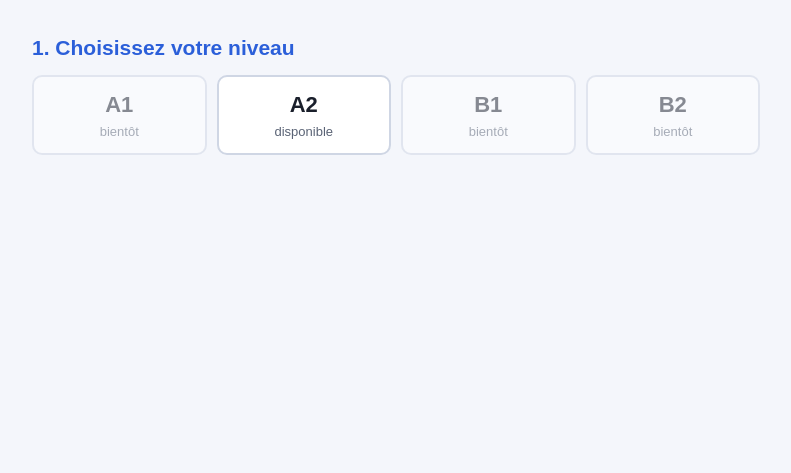
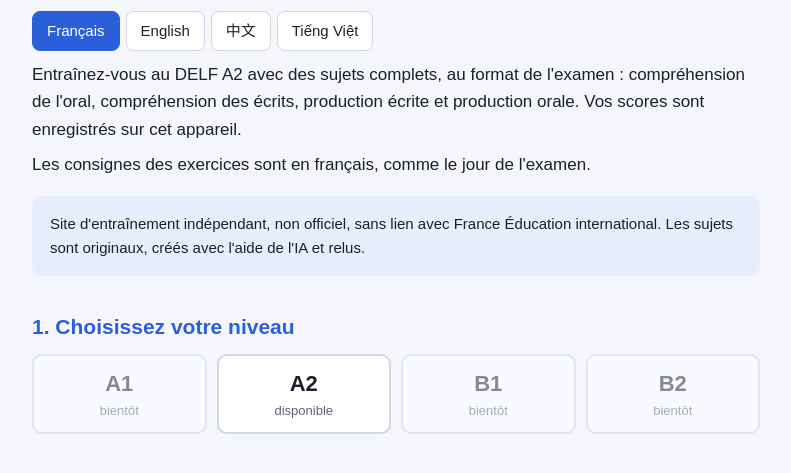
Before and after one commit to remi-delf/site-delf, a plain HTML site: page index.html in a window 1280 px wide. Shown: the part 89-562 px from the top of the page, without its empty margins (244-1035 px from the left). Drawn offline with Linux system fonts and the light colour scheme.

Commit message:
Avertissement « site non officiel » et accueil en 4 langues ; ordre des questions de l'exercice 4
- Accueil : texte d'accueil et avertissement en français, anglais, chinois et vietnamien,
  avec choix de la langue enregistré dans le navigateur
- Avertissement en petit en bas de chaque page d'épreuve
- Écrits, exercice 4 : questions dans l'ordre du texte (vrai ou faux sur la pollution
  en 3e position, question sur Inès en QCM)

Co-Authored-By: Claude Opus 5.5 <noreply@anthropic.com>
Claude-Session: https://claude.ai/code/session_014ZLaZ6UtzdzZqDrtgBc6Q3

```diff
--- a/css/style.css
+++ b/css/style.css
@@ -314,3 +314,30 @@ textarea {
   font: inherit;
 }
 .ligne-note button { margin-top: 0; }
+
+/* ---------- Langues et avertissement ---------- */
+.langues { display: flex; flex-wrap: wrap; gap: 6px; margin: 14px 0 10px; }
+.langues button {
+  min-height: 40px;
+  margin: 0;
+  padding: 6px 14px;
+  border: 1px solid var(--line);
+  background: var(--card);
+  color: var(--ink);
+  font-size: 15px;
+}
+.langues button[aria-pressed="true"] { background: var(--blue); border-color: var(--blue); color: var(--on-blue); }
+.bienvenue p { margin: 0 0 8px; }
+.traduction { color: var(--muted); }
+.avertissement-accueil { font-size: 15px; }
+.avertissement-accueil p + p { margin-top: 6px; }
+footer.avertissement {
+  max-width: 760px;
+  margin: 0 auto;
+  padding: 16px 16px 30px;
+  border-top: 1px solid var(--line);
+  color: var(--muted);
+  font-size: 13px;
+  line-height: 1.5;
+}
+footer.avertissement p { margin: 0 0 4px; }
--- a/data/a2/ecrits_01.js
+++ b/data/a2/ecrits_01.js
@@ -143,10 +143,10 @@ window.SUJET = {
           e: "La ville « prête des vélos aux étudiants »." },
         { doc: "d1", s: "b", q: "Pour avoir un vélo, il faut…", choix: ["payer 50 euros par mois.","donner une caution.","acheter un casque."], r: 1, p: 1.5,
           e: "Il faut « payer une caution de 50 euros », rendue à la fin. Le prêt est gratuit." },
-        { doc: "d1", s: "d", q: "Vrai ou faux ? Inès trouve le bus pratique le matin.", choix: ["Vrai","Faux"], r: 1, p: 1.5,
+        { doc: "d1", s: "c", q: "Vrai ou faux ? La mairie a créé ce service pour réduire la pollution.", choix: ["Vrai","Faux"], r: 0, p: 1.5,
+          e: "« La mairie veut réduire la pollution » et aider les jeunes qui ont peu d'argent." },
+        { doc: "d1", s: "d", q: "Selon Inès, le bus…", choix: ["est pratique et rapide.","coûte cher et il est souvent plein le matin.","ne va pas jusqu'à l'université."], r: 1, p: 1.5,
           e: "Inès dit que le bus « coûte cher » et qu'il est « souvent plein le matin »." },
-        { doc: "d1", s: "c", q: "Pourquoi la mairie a-t-elle créé ce service ?", choix: ["Pour réduire la pollution.","Pour vendre des vélos.","Pour organiser un festival."], r: 0, p: 1.5,
-          e: "« La mairie veut réduire la pollution » et aider les jeunes." },
         { doc: "d1", s: "e", q: "Le mercredi après-midi, les étudiants peuvent…", choix: ["rendre leur vélo.","apprendre à réparer leur vélo.","louer un deuxième vélo."], r: 1, p: 1.5,
           e: "Il y a « un atelier gratuit » pour « apprendre à réparer leur vélo »." }
       ]
--- a/index.html
+++ b/index.html
@@ -10,6 +10,10 @@
 <main>
   <h1>Entraînement au DELF</h1>
   <p class="sub">Des sujets originaux, au format de l'examen officiel.</p>
+
+  <div class="langues" id="langues" aria-label="Langue / Language / 语言 / Ngôn ngữ"></div>
+  <div class="bienvenue" id="bienvenue"></div>
+  <div class="encadre avertissement-accueil" id="avertissement-accueil"></div>
 
   <h2>1. Choisissez votre niveau</h2>
   <div class="niveaux">
@@ -69,5 +73,6 @@
   afficher(location.hash.slice(1));
 })();
 </script>
+<script src="js/langues.js"></script>
 </body>
 </html>
--- /dev/null
+++ b/js/langues.js
@@ -0,0 +1,88 @@
+// Textes traduits du site : texte d'accueil et avertissement.
+// Les consignes des exercices restent en français, comme à l'examen.
+// Traductions faites par l'IA : à faire relire par un locuteur de chaque langue.
+//
+// Ce fichier :
+// - ajoute l'avertissement en petit en bas de chaque page
+//   (en français, plus la langue choisie par l'élève) ;
+// - sur l'accueil, gère le choix de la langue (enregistré dans le navigateur).
+
+window.Langues = (function () {
+  var TEXTES = {
+    fr: {
+      nom: "Français", lang: "fr",
+      accueil: "Entraînez-vous au DELF A2 avec des sujets complets, au format de l'examen : compréhension de l'oral, compréhension des écrits, production écrite et production orale. Vos scores sont enregistrés sur cet appareil.",
+      consignes: "Les consignes des exercices sont en français, comme le jour de l'examen.",
+      avertissement: "Site d'entraînement indépendant, non officiel, sans lien avec France Éducation international. Les sujets sont originaux, créés avec l'aide de l'IA et relus."
+    },
+    en: {
+      nom: "English", lang: "en",
+      accueil: "Practise for the DELF A2 with complete papers in the exam format: listening, reading, writing and speaking. Your scores are saved on this device.",
+      consignes: "The instructions for the exercises are in French, as on the day of the exam.",
+      avertissement: "Independent, unofficial practice website, not affiliated with France Éducation international. The papers are original, created with the help of AI and reviewed."
+    },
+    zh: {
+      nom: "中文", lang: "zh-Hans",
+      accueil: "使用与考试格式相同的完整试题练习 DELF A2：听力理解、阅读理解、书面表达和口语表达。你的成绩会保存在这台设备上。",
+      consignes: "练习的题目要求是法语的，和考试当天一样。",
+      avertissement: "本网站是独立的非官方练习网站，与法国国际教育研究中心（France Éducation international）没有任何关系。所有试题均为原创，在人工智能的帮助下编写，并经过审校。"
+    },
+    vi: {
+      nom: "Tiếng Việt", lang: "vi",
+      accueil: "Luyện thi DELF A2 với các đề thi đầy đủ, theo đúng định dạng của kỳ thi: nghe hiểu, đọc hiểu, viết và nói. Điểm của bạn được lưu trên thiết bị này.",
+      consignes: "Yêu cầu của các bài tập được viết bằng tiếng Pháp, giống như trong ngày thi.",
+      avertissement: "Trang web luyện thi độc lập, không chính thức, không liên quan đến France Éducation international. Các đề thi là bản gốc, được soạn với sự hỗ trợ của AI và đã được kiểm tra lại."
+    }
+  };
+  var CLE = "delf-langue";
+
+  function lire() {
+    try { var l = localStorage.getItem(CLE); return TEXTES[l] ? l : "fr"; } catch (e) { return "fr"; }
+  }
+  function choisir(l) {
+    try { localStorage.setItem(CLE, l); } catch (e) {}
+  }
+
+  // Un paragraphe en français, et sa traduction si une autre langue est choisie.
+  function bloc(cle, langue) {
+    var html = '<p lang="fr">' + TEXTES.fr[cle] + "</p>";
+    if (langue !== "fr") html += '<p class="traduction" lang="' + TEXTES[langue].lang + '">' + TEXTES[langue][cle] + "</p>";
+    return html;
+  }
+
+  function piedDePage() {
+    // Sur l'accueil, l'avertissement est déjà dans un encadré en haut.
+    if (document.getElementById("avertissement-accueil")) return;
+    var pied = document.getElementById("pied") || document.createElement("footer");
+    pied.id = "pied";
+    pied.className = "avertissement";
+    pied.innerHTML = bloc("avertissement", lire());
+    if (!pied.parentNode) document.body.appendChild(pied);
+  }
+
+  // Accueil : boutons de langue, texte d'accueil et avertissement
+  function accueil() {
+    var boutons = document.getElementById("langues");
+    if (!boutons) return;
+    function afficher() {
+      var l = lire();
+      boutons.innerHTML = Object.keys(TEXTES).map(function (k) {
+        return '<button lang="' + TEXTES[k].lang + '" data-langue="' + k + '" aria-pressed="' + (k === l) + '">' + TEXTES[k].nom + "</button>";
+      }).join("");
+      document.getElementById("bienvenue").innerHTML = bloc("accueil", l) + bloc("consignes", l);
+      document.getElementById("avertissement-accueil").innerHTML = bloc("avertissement", l);
+      piedDePage();
+    }
+    boutons.addEventListener("click", function (ev) {
+      var b = ev.target.closest("button[data-langue]");
+      if (!b) return;
+      choisir(b.dataset.langue);
+      afficher();
+    });
+    afficher();
+  }
+
+  piedDePage();
+  accueil();
+  return { lire: lire, TEXTES: TEXTES };
+})();
```
Also changed, not shown: a2/comprehension-ecrits.html (+1 -0 lines), a2/comprehension-oral.html (+1 -0 lines), a2/production-ecrite.html (+1 -0 lines), a2/production-orale.html (+1 -0 lines).
